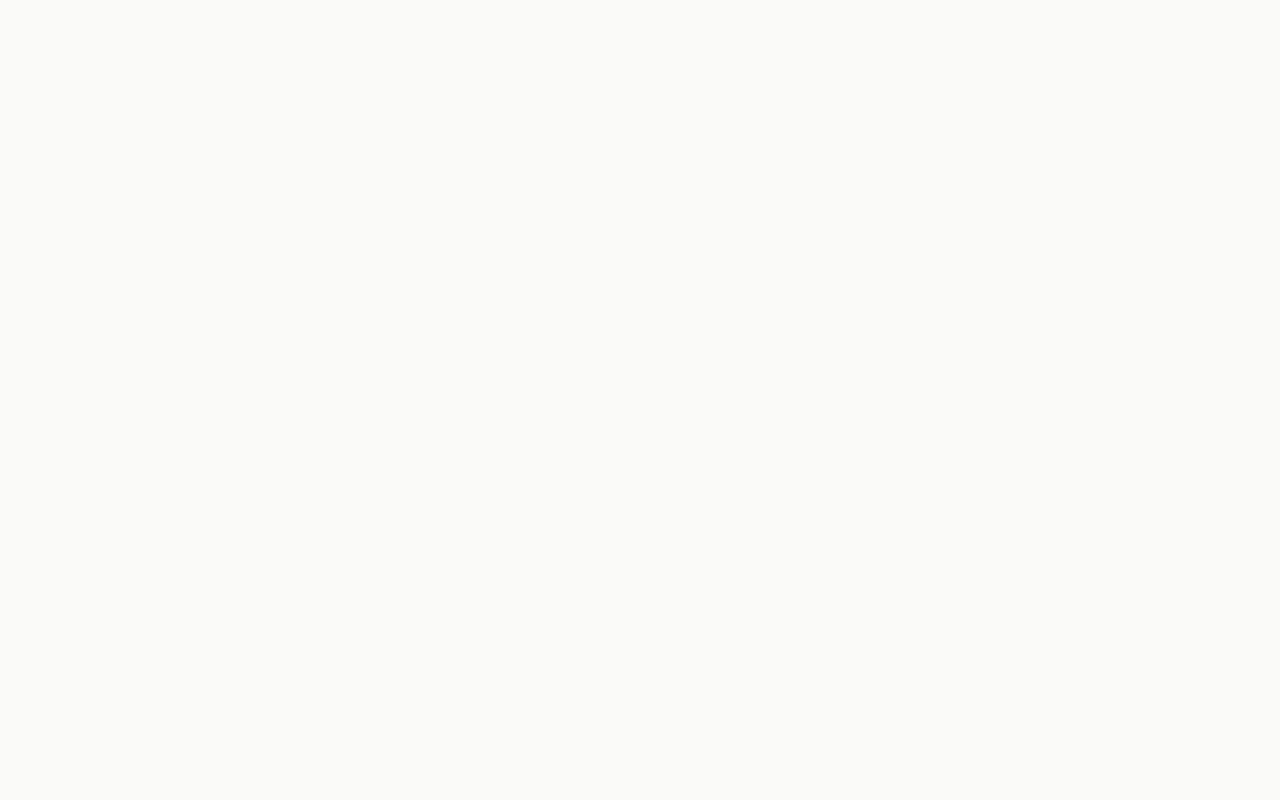
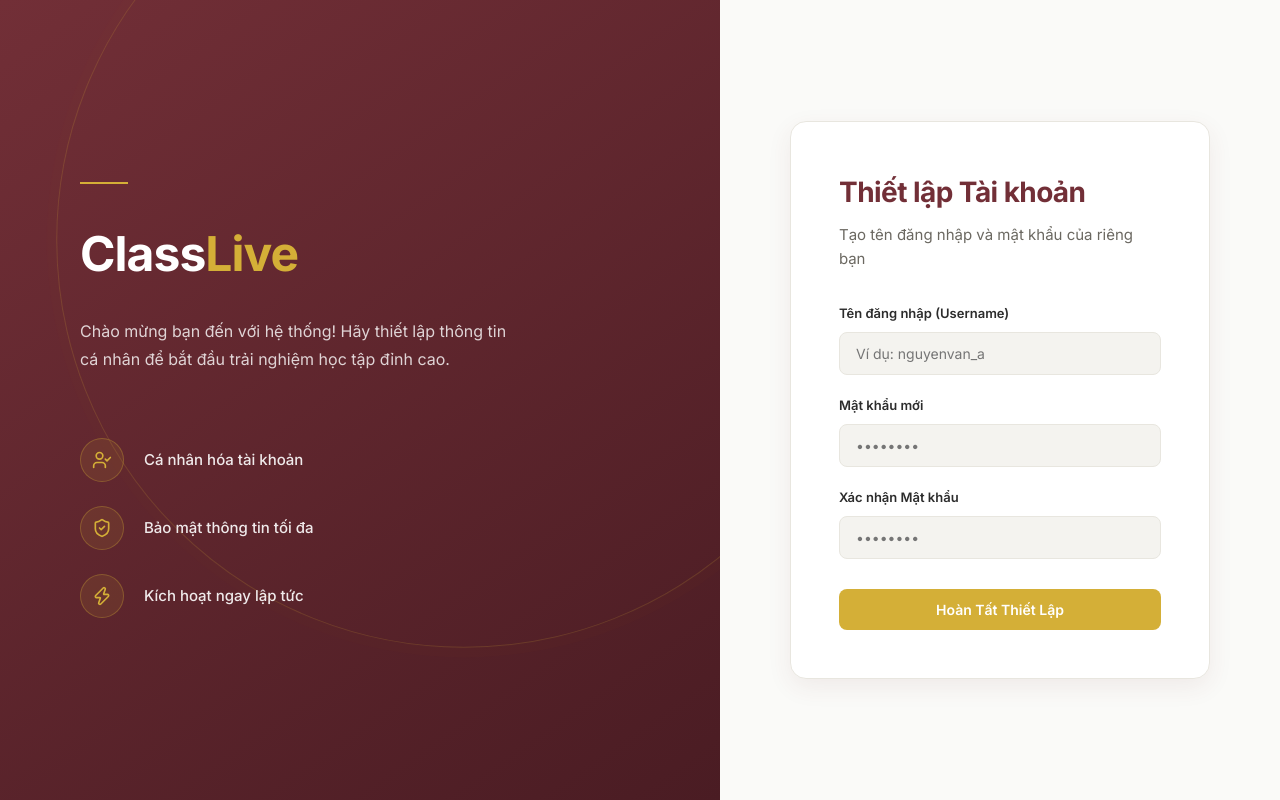
Before and after one commit to TrongDang2608/ClassLive, a React app in the folder frontend/: page /setup-account in a window 1280 px wide. Before the commit this address had no page. Built offline with nearby package versions, Linux system fonts and the light colour scheme; the HTML template or start-up script is replaced by a standard one.

Commit message:
feat: add setup_accpunt page and add link to website in template email

```diff
--- a/frontend/src/App.jsx
+++ b/frontend/src/App.jsx
@@ -2,6 +2,7 @@ import React from 'react';
 import { BrowserRouter, Routes, Route, Navigate } from 'react-router-dom';
 import LoginPage from './features/auth/LoginPage';
 import OtpPage from './features/auth/OtpPage';
+import SetupAccountPage from './features/auth/SetupAccountPage';
 import StudentDashboard from './features/student/StudentDashboard';
 import InstructorDashboard from './features/instructor/InstructorDashboard';
 import PrivateRoute from './features/auth/PrivateRoute';
@@ -16,6 +17,7 @@ function App() {
         {/* Auth Routes */}
         <Route path="/login" element={<LoginPage />} />
         <Route path="/otp" element={<OtpPage />} />
+        <Route path="/setup-account" element={<SetupAccountPage />} />
 
         {/* Dashboard Routes (Protected) */}
         <Route
--- /dev/null
+++ b/frontend/src/features/auth/SetupAccountPage.jsx
@@ -0,0 +1,135 @@
+import React, { useState } from 'react';
+import { useNavigate, useSearchParams } from 'react-router-dom';
+import { UserCheck, ShieldCheck, Zap, Loader2 } from 'lucide-react';
+import axiosClient from '../../utils/axiosClient';
+import toast from 'react-hot-toast';
+import './auth.css';
+
+const SetupAccountPage = () => {
+  const navigate = useNavigate();
+  const [searchParams] = useSearchParams();
+  const token = searchParams.get('token');
+
+  const [username, setUsername] = useState('');
+  const [password, setPassword] = useState('');
+  const [confirmPassword, setConfirmPassword] = useState('');
+  const [loading, setLoading] = useState(false);
+
+  const handleSetup = async (e) => {
+    e.preventDefault();
+
+    if (!token) {
+      toast.error('Đường dẫn thiết lập không hợp lệ hoặc thiếu Token.');
+      return;
+    }
+
+    if (password !== confirmPassword) {
+      toast.error('Mật khẩu xác nhận không khớp!');
+      return;
+    }
+
+    if (password.length < 6) {
+      toast.error('Mật khẩu phải chứa ít nhất 6 ký tự.');
+      return;
+    }
+
+    setLoading(true);
+
+    try {
+      await axiosClient.post('/auth/setup-account', {
+        token,
+        newUsername: username,
+        newPassword: password
+      });
+
+      toast.success('Thiết lập tài khoản thành công! Vui lòng đăng nhập.', { duration: 4000 });
+      // Redirect to login page
+      navigate('/');
+    } catch (err) {
+      toast.error(err.response?.data?.error || 'Thiết lập thất bại. Token có thể đã hết hạn.');
+    } finally {
+      setLoading(false);
+    }
+  };
+
+  return (
+    <div className="login-container animate-fade-in">
+      <div className="login-left">
+        <div className="login-brand">
+          <div className="gold-line"></div>
+          <div className="logo">Class<span>Live</span></div>
+          <p>Chào mừng bạn đến với hệ thống! Hãy thiết lập thông tin cá nhân để bắt đầu trải nghiệm học tập đỉnh cao.</p>
+        </div>
+        <div className="login-features">
+          <div className="login-feature-item">
+            <div className="login-feature-icon">
+              <UserCheck size={20} strokeWidth={2} />
+            </div>
+            Cá nhân hóa tài khoản
+          </div>
+          <div className="login-feature-item">
+            <div className="login-feature-icon">
+              <ShieldCheck size={20} strokeWidth={2} />
+            </div>
+            Bảo mật thông tin tối đa
+          </div>
+          <div className="login-feature-item">
+            <div className="login-feature-icon">
+              <Zap size={20} strokeWidth={2} />
+            </div>
+            Kích hoạt ngay lập tức
+          </div>
+        </div>
+      </div>
+
+      <div className="login-right">
+        <div className="login-form-card animate-slide-right">
+          <h2>Thiết lập Tài khoản</h2>
+          <p className="subtitle">Tạo tên đăng nhập và mật khẩu của riêng bạn</p>
+
+          <form onSubmit={handleSetup}>
+            <div className="form-group">
+              <label>Tên đăng nhập (Username)</label>
+              <input
+                type="text"
+                className="form-input"
+                placeholder="Ví dụ: nguyenvan_a"
+                value={username}
+                onChange={(e) => setUsername(e.target.value)}
+                required
+              />
+            </div>
+            <div className="form-group">
+              <label>Mật khẩu mới</label>
+              <input
+                type="password"
+                className="form-input"
+                placeholder="••••••••"
+                value={password}
+                onChange={(e) => setPassword(e.target.value)}
+                required
+              />
+            </div>
+            <div className="form-group">
+              <label>Xác nhận Mật khẩu</label>
+              <input
+                type="password"
+                className="form-input"
+                placeholder="••••••••"
+                value={confirmPassword}
+                onChange={(e) => setConfirmPassword(e.target.value)}
+                required
+              />
+            </div>
+
+            <button type="submit" className="btn btn-gold" style={{ width: '100%', marginTop: '10px' }} disabled={loading}>
+              {loading ? <Loader2 size={18} className="animate-spin" style={{ animation: 'spin 1s linear infinite' }} /> : 'Hoàn Tất Thiết Lập'}
+            </button>
+          </form>
+        </div>
+      </div>
+    </div>
+  );
+};
+
+export default SetupAccountPage;
```
Also changed, not shown: 1 other file (tests, documents, lock files or other folders).
